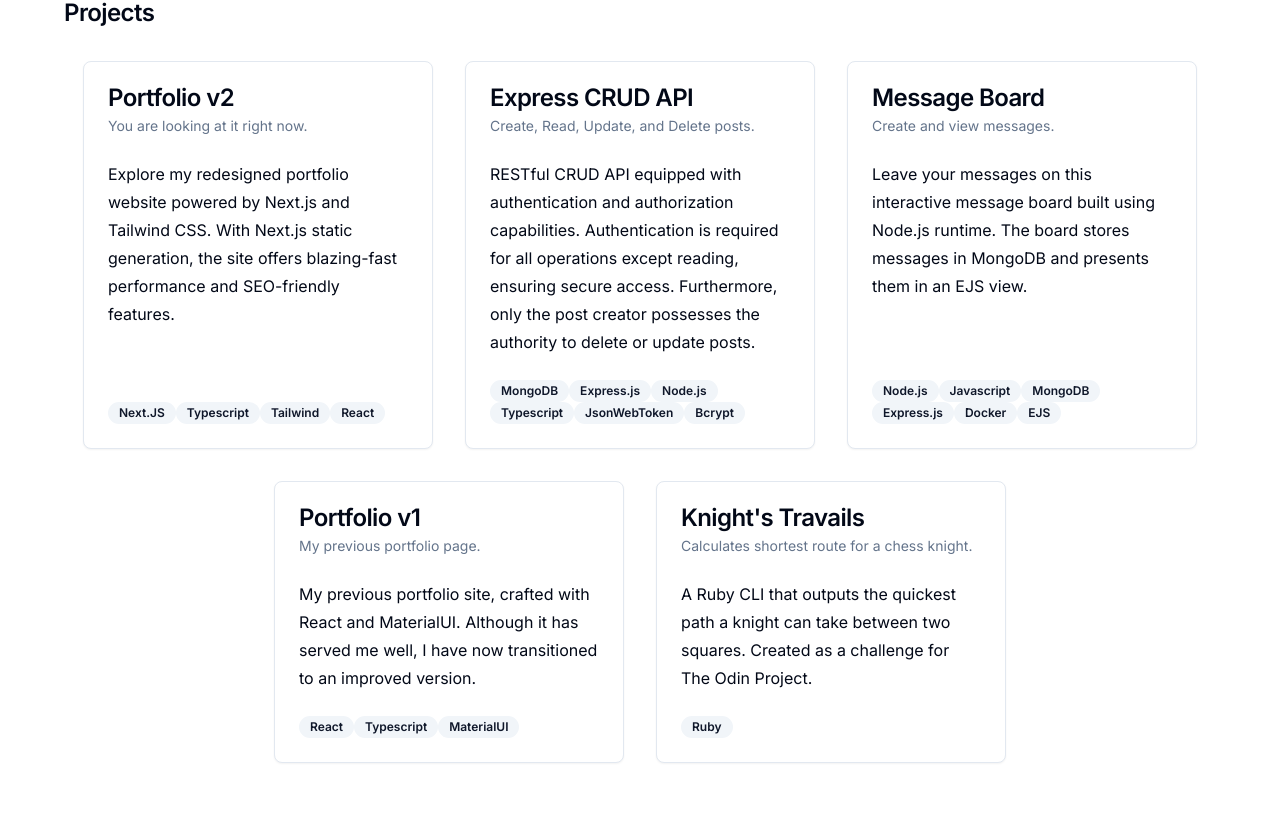
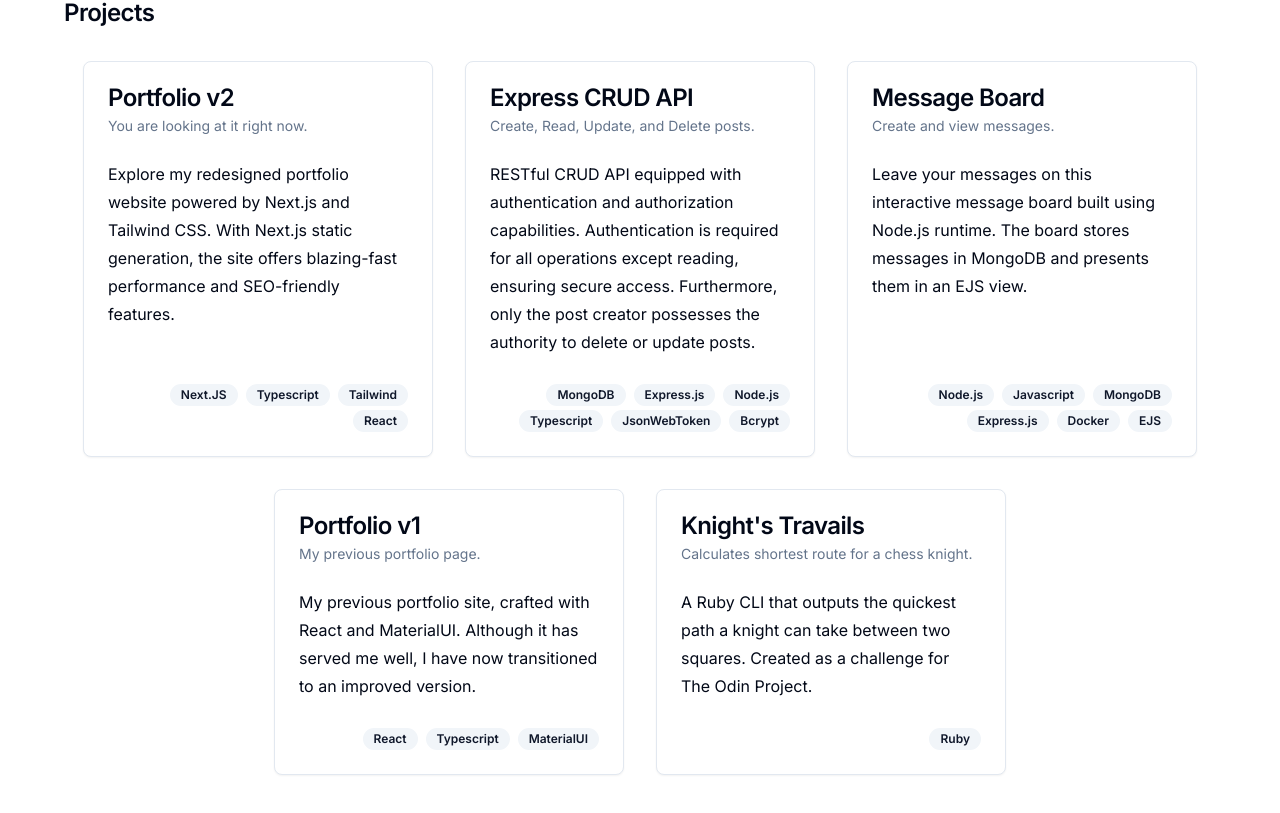
Before and after one commit to Mauricio-MdS/portfolio-next, a Next.js app: page / in a window 1280 px wide. Shown: the part 633-1446 px from the top of the page. Built offline with nearby package versions, Linux system fonts and the light colour scheme.

Commit message:
justify badges in project cards to end

```diff
--- a/components/projects/projectCard.tsx
+++ b/components/projects/projectCard.tsx
@@ -36,9 +36,9 @@ export default function ProjectCard({
         <TypographyP>{description}</TypographyP>
       </CardContent>
       <div className="flex-grow"></div>
-      <CardFooter className="flex flex-wrap">
+      <CardFooter className="flex flex-wrap justify-end">
         {technologies.map((tech) => (
-          <Badge variant="secondary" key={tech}>
+          <Badge variant="secondary" className="ml-2 mt-1" key={tech}>
             {tech}
           </Badge>
         ))}
```
